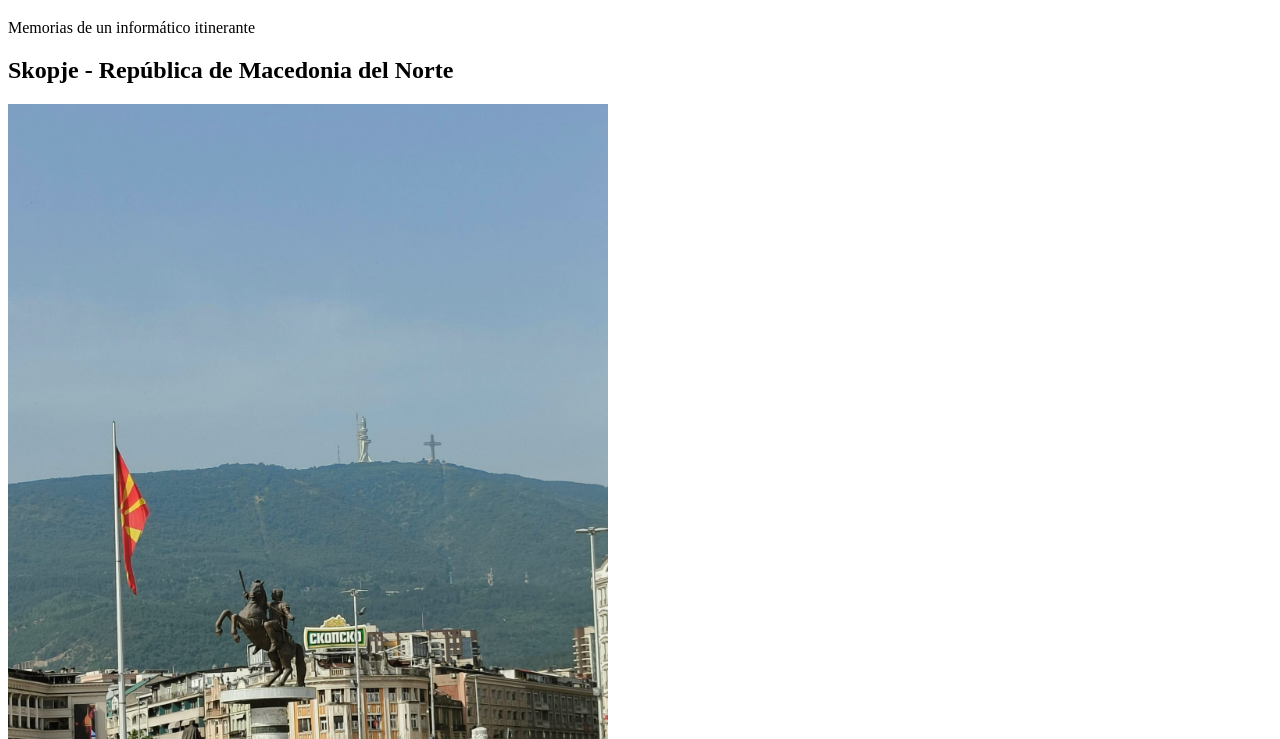
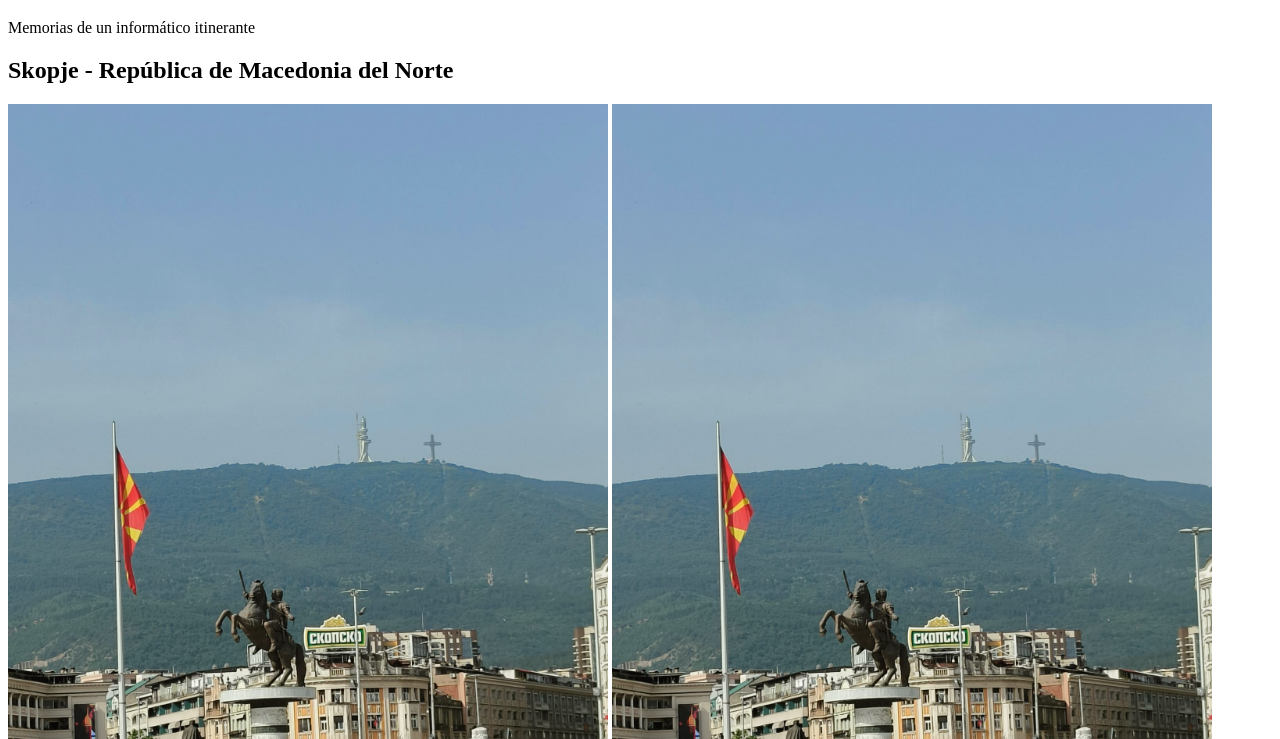
Before and after one commit to salkortes/Reto5EntornosDeDesarrollo, a plain HTML site: page index.html in a window 1280 px wide. Shown: the part 61-800 px from the top of the page. Drawn offline with Linux system fonts and the light colour scheme.

Commit message:
Update index.html

```diff
--- a/index.html
+++ b/index.html
@@ -11,6 +11,9 @@
     </div>
     <div>
         <h2>Skopje - República de Macedonia del Norte</h2>
+        <img src="img/Skopje.jpg" alt="Vista de Skopje" width="600">
+        <img src="img/Skopje.jpg" alt="Vista de Skopje" width="600">
+        <img src="img/Skopje.jpg" alt="Vista de Skopje" width="600">
         <img src="img/Skopje.jpg" alt="Vista de Skopje" width="600">
         <p> Macedonia huele a aventura, a flores recién cortadas. A vuelta al pasado, al café de sobremesa que tomábamos con nuestros abuelos.
             A veces, no es un país fácil para un extranjero. Y ellos lo saben, pero no por ello, dejan de ser amables, alegres y honrados.
```
